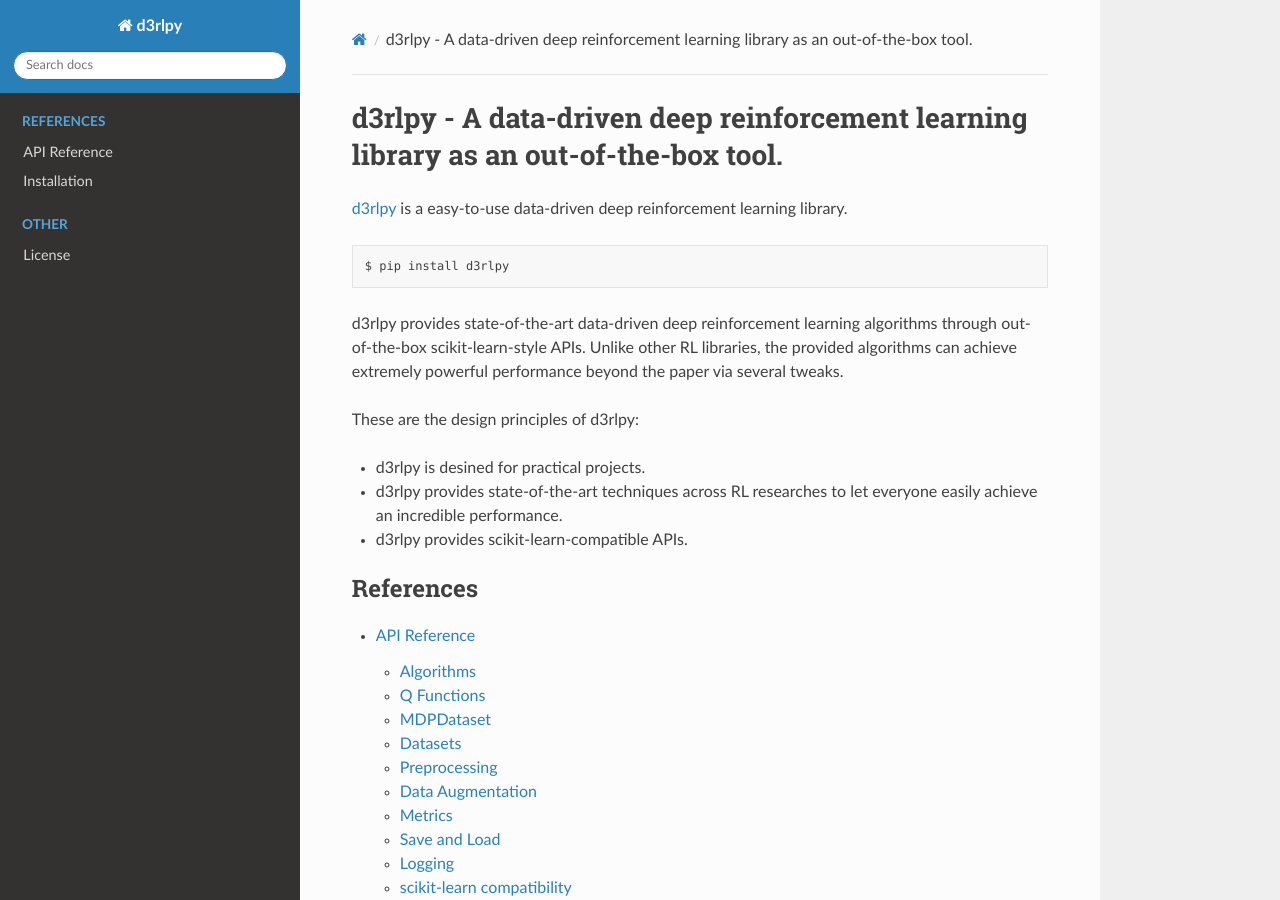
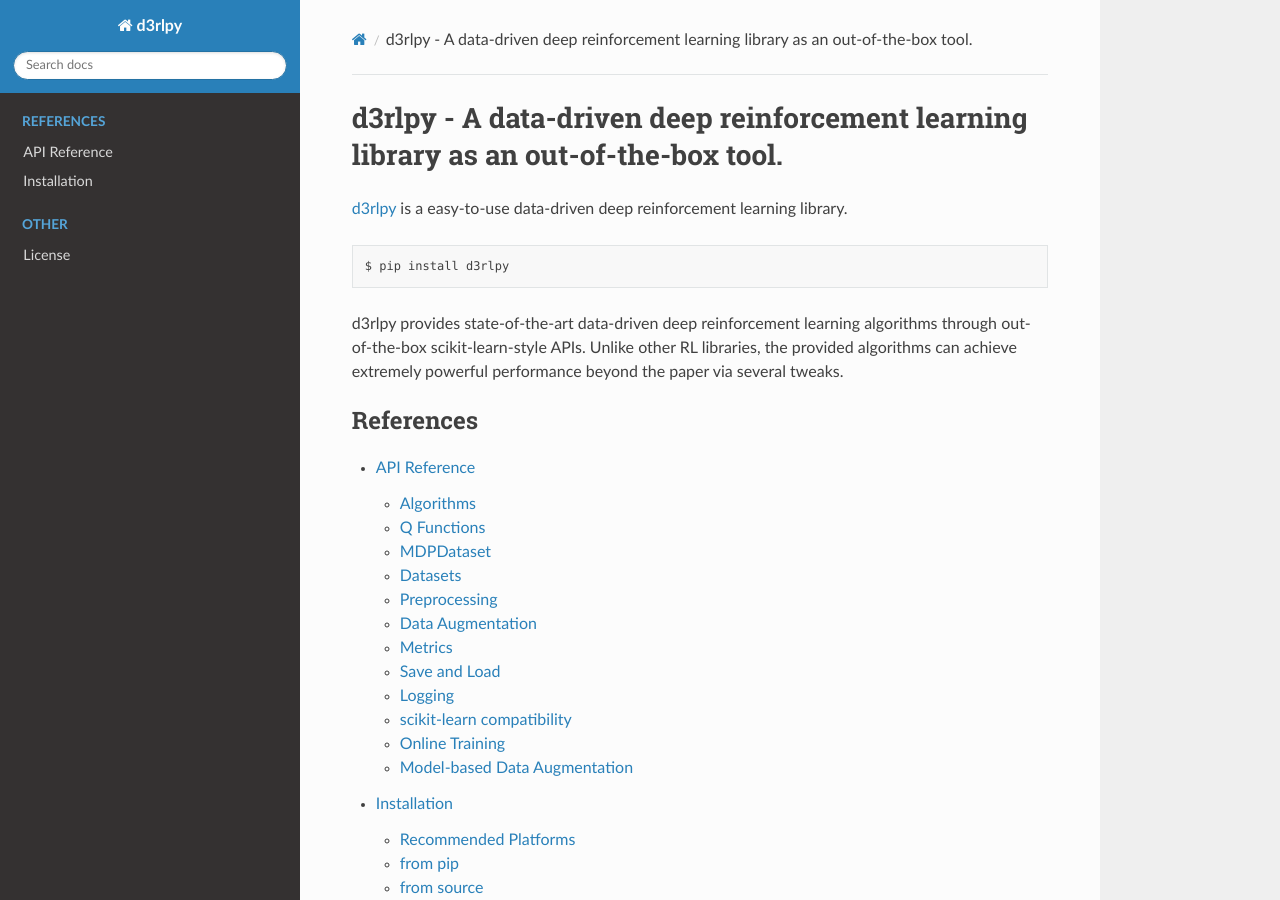
Before and after one commit to takuseno/d3rlpy, a Sphinx documentation site: the page built from docs/index.rst, in a window 1280 px wide and 900 px high. Built offline with Sphinx 7.4.7 and the Read the Docs theme 2.0.0, drawn with Linux system fonts in a browser that asks for light colours; pages that are not in the unit, such as notebooks, are missing from menus.

```diff
--- a/docs/index.rst
+++ b/docs/index.rst
@@ -17,13 +17,6 @@ d3rlpy provides state-of-the-art data-driven deep reinforcement learning
 algorithms through out-of-the-box scikit-learn-style APIs.
 Unlike other RL libraries, the provided algorithms can achieve extremely
 powerful performance beyond the paper via several tweaks.
-
-These are the design principles of d3rlpy:
-
-* d3rlpy is desined for practical projects.
-* d3rlpy provides state-of-the-art techniques across RL researches to
-  let everyone easily achieve an incredible performance.
-* d3rlpy provides scikit-learn-compatible APIs.
 
 .. toctree::
    :maxdepth: 2
```
Also changed, not shown: README.md (+52 -41 lines).
